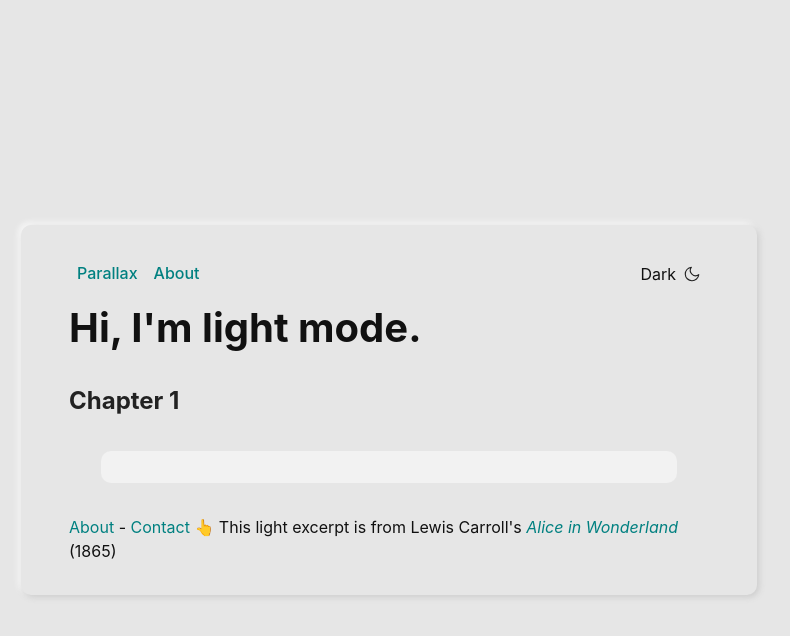
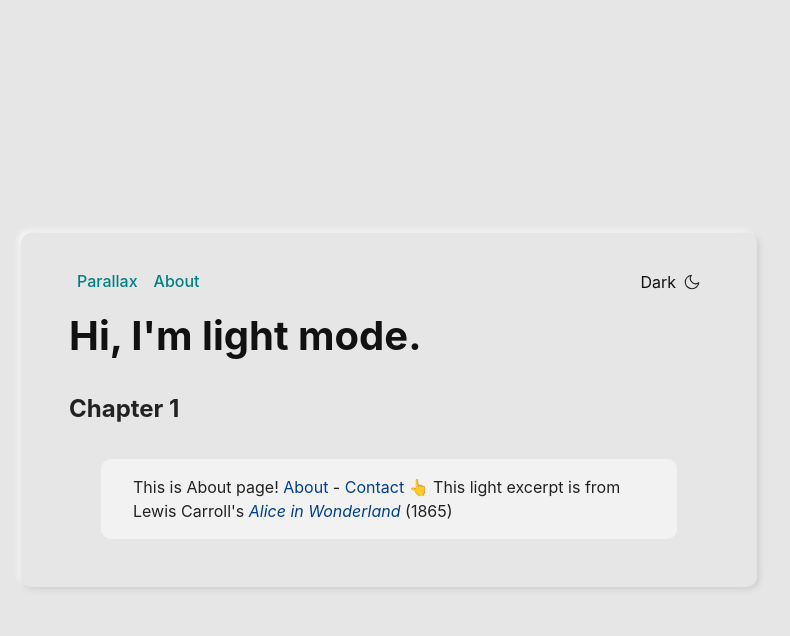
Before and after one commit to mohamadrido/time-parallax, a Jekyll site: the page built from about.html, in a window 1280 px wide. Shown: the top 636 px of the page, without its empty margins (251-1041 px from the left). Built offline with Jekyll 4.4.1, drawn with Linux system fonts in a browser that asks for light colours.

Commit message:
Update about.html

```diff
--- a/about.html
+++ b/about.html
@@ -1,5 +1,5 @@
 ---
 layout: page
 ---
-<h2>{{page.title}}</h2>
+This is About page!
 <a href="https://mohamadrido.github.io/parallax-jekyll-theme/about">About</a> - <a href="https://mohamadrido.github.io/parallax-jekyll-theme/contact">Contact</a>
```
